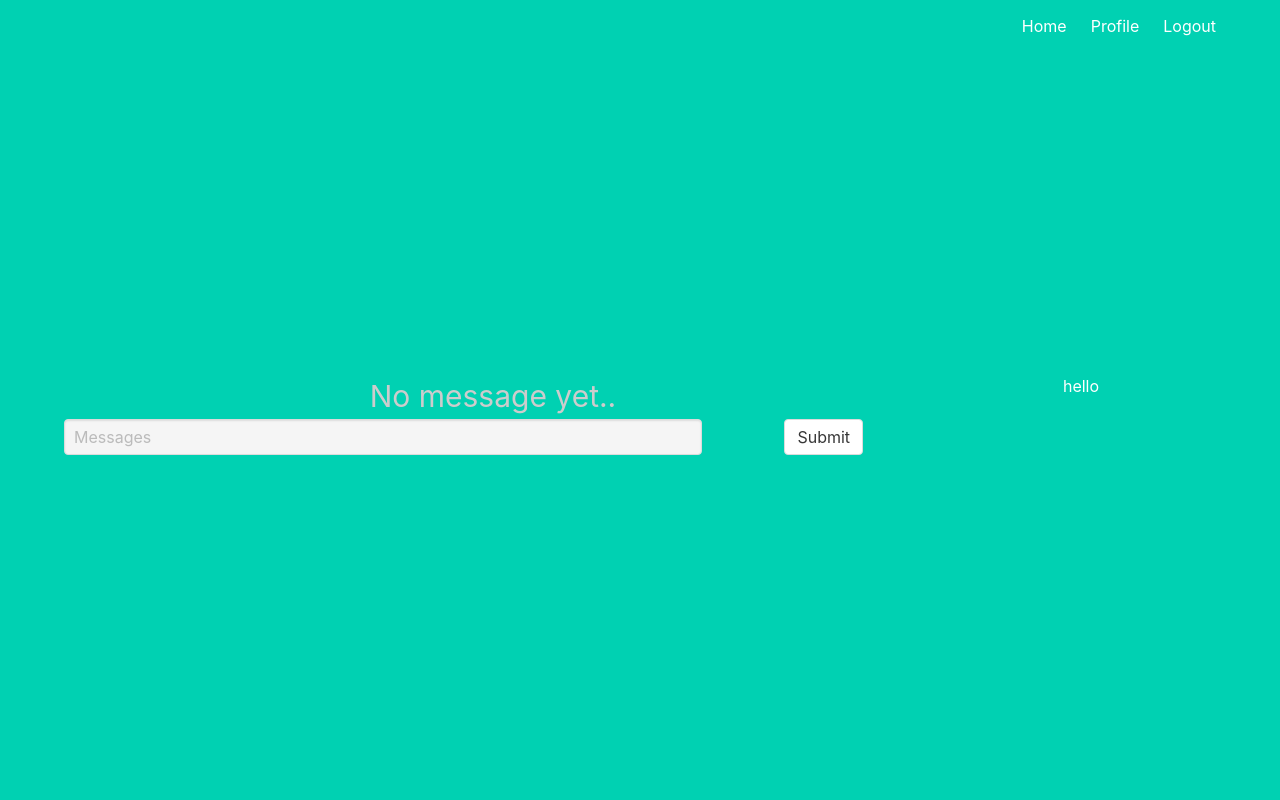
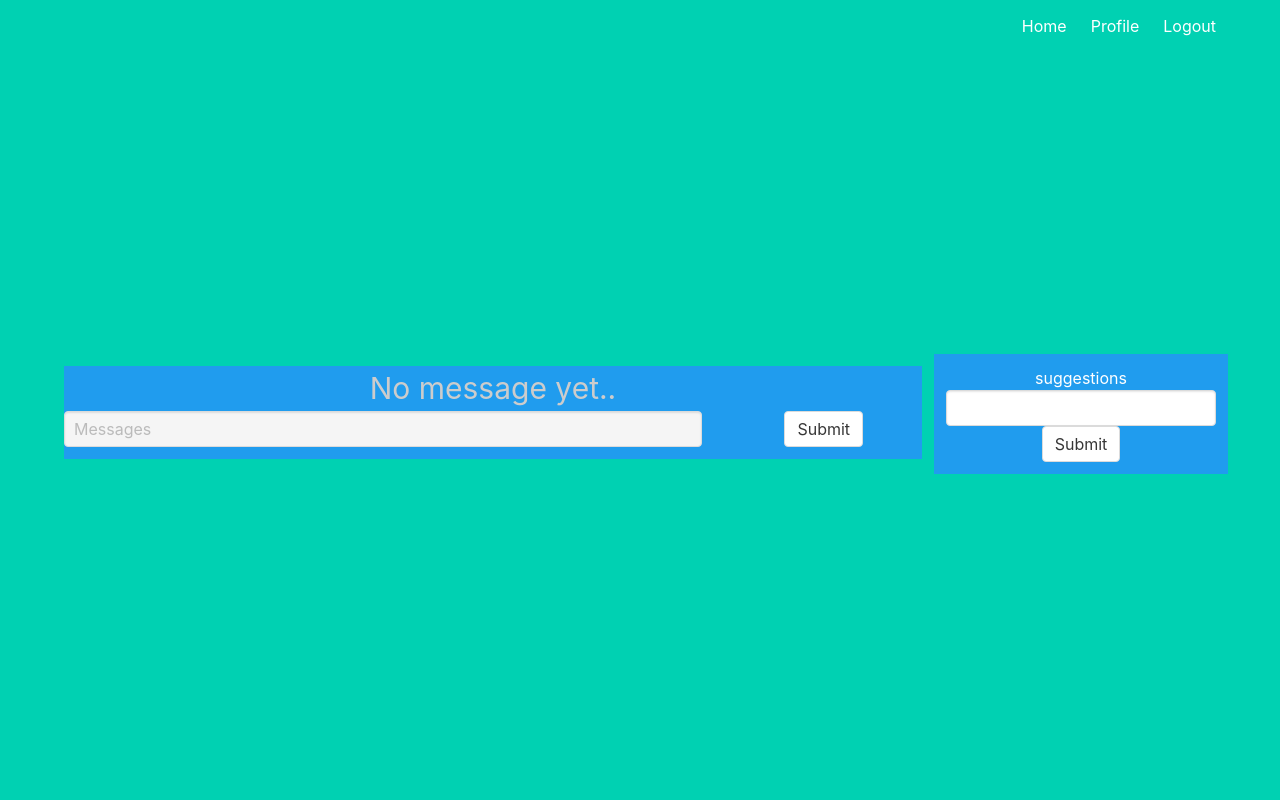
Before and after one commit to LuoDingo/server, a Flask app: page /chatroom/1 in a window 1280 px wide. Run offline with Flask 2, Linux system fonts and the light colour scheme; the visitor is signed in with stand-in values (Sample User, id 1); data comes from the database, SQL or seed files in the repository; data that the repository does not hold is empty; some libraries are stand-ins or nearby versions.

Commit message:
suggestions html

```diff
--- a/web/templates/chatroom.html
+++ b/web/templates/chatroom.html
@@ -3,7 +3,7 @@
 {% block content %}
 <div class="columns">
     <div class="column is-three-quarters">
-        <div data-chatid={{ chat_id }} id="data" class="chatData container">
+        <div data-chatid={{ chat_id }} id="data" class="chatData container has-background-info">
             <h3 style='color: #ccc;font-size: 30px;'>No message yet..</h3>
             <div class="message_holder"></div>
             <form class="columns" action="" method="POST">
@@ -17,10 +17,14 @@
         </div>
     </div>
 
-    <div class="column">
-        <span>hello</span>
+    <div class="column has-background-info">
+        <span>suggestions</span>
+        <form method="POST">
+            <input class="input" type="text" />
+            <input class="button" type="submit" />
+        </form>
+        <div class="suggestion_holder"></div>
     </div>
-
 </div>
 
 <script src="https://ajax.googleapis.com/ajax/libs/jquery/1.12.4/jquery.min.js"></script>
```
